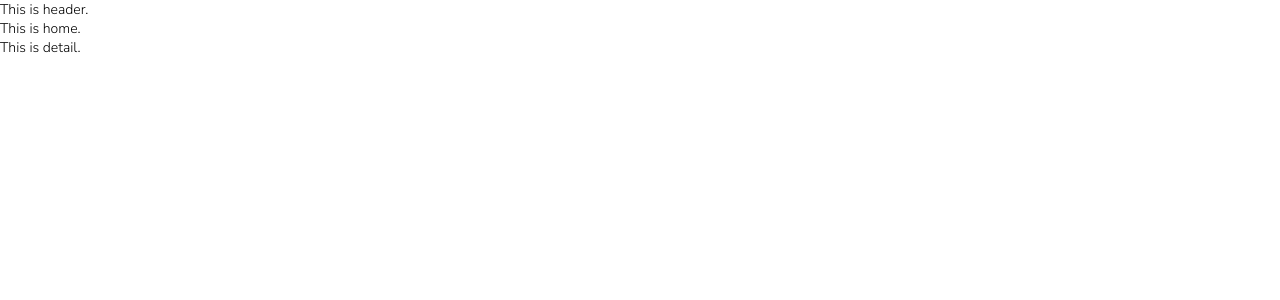
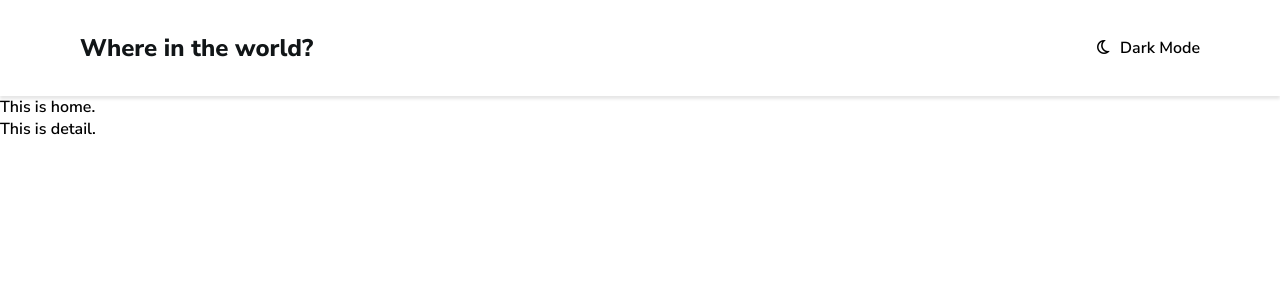
Before and after one commit to Drougnov/rest-countries-api-with-color-theme-switcher-master, a React (Create React App) app: page / in a window 1280 px wide. Shown: the top 300 px of the page. Built offline with nearby package versions, Linux system fonts and the light colour scheme.

Commit message:
Styled header

```diff
--- a/src/Components/Header.js
+++ b/src/Components/Header.js
@@ -1,5 +1,12 @@
 export default function Header(){
     return(
-        <p>This is header.</p>
+        <header>
+            <a href="#" className="logo">Where in the world?</a>
+            <div className="toggle-theme">
+                <span><i class="fa-regular fa-moon"></i></span>
+                <span>Dark Mode</span>
+            </div>
+        </header>
     )
 }
+{/* <i class="fa-regular fa-sun"></i> */}
--- a/src/index.css
+++ b/src/index.css
@@ -4,7 +4,53 @@
   margin: 0;
   box-sizing: border-box;
 }
+:root{
+  --Dark-Blue: hsl(209, 23%, 22%);
+  --Very-Dark-Blue: hsl(207, 26%, 17%);
+  --Very-Dark-Blue: hsl(200, 15%, 8%);
+  --Dark-Gray: hsl(0, 0%, 52%);
+  --Very-Light-Gray: hsl(0, 0%, 98%);
+  --White: hsl(0, 0%, 100%);
+}
 body{
   font-size: 14px;
   font-family: 'Nunito Sans', sans-serif;
+  font-weight: 600;
 }
+header{
+  display: flex;
+  justify-content: space-between;
+  padding: 2rem 1rem;
+  box-shadow: 0 3px 3px 0 rgba(0, 0, 0, 0.1);
+}
+header .logo{
+  color: var(--Very-Dark-Blue);
+  font-size: 1rem;
+  font-weight: 800;
+  text-decoration: none;
+}
+header .toggle-theme{
+  display: flex;
+  align-items: center;
+  gap: .5rem;
+  cursor: pointer;
+}
+@media(min-width: 650px){
+  body{
+    font-size: 1rem;
+  }
+  header{
+    padding: 2rem 3rem;
+  }
+  header .logo{
+    font-size: 1.25rem;
+  }
+}
+@media(min-width: 1200px){
+  header{
+    padding: 2rem 5rem;
+  }
+  header .logo{
+    font-size: 1.5rem;
+  }
+}
```
